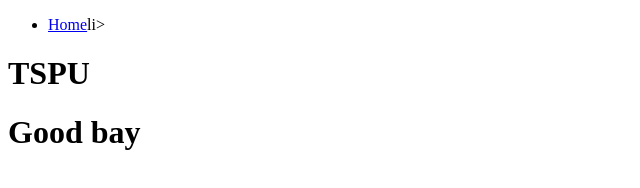
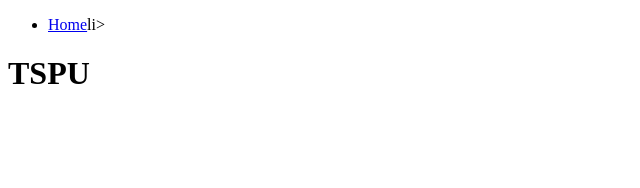
Before and after one commit to vera323124/vera323124.github.io, a plain HTML site: page tspu.html in a window 1280 px wide. Shown: the whole page, without its empty margins (0-640 px from the left). Drawn offline with Linux system fonts and the light colour scheme.

Commit message:
Revert "Good bay"
This reverts commit 1f92c2a9363d5051201fc1c595ebb0d4cd840a64.

```diff
--- a/tspu.html
+++ b/tspu.html
@@ -8,6 +8,5 @@
 
         </ul>
         <h1>TSPU</h1>
-        <h1> Good bay</h1>
     </body>
 </html>
```
